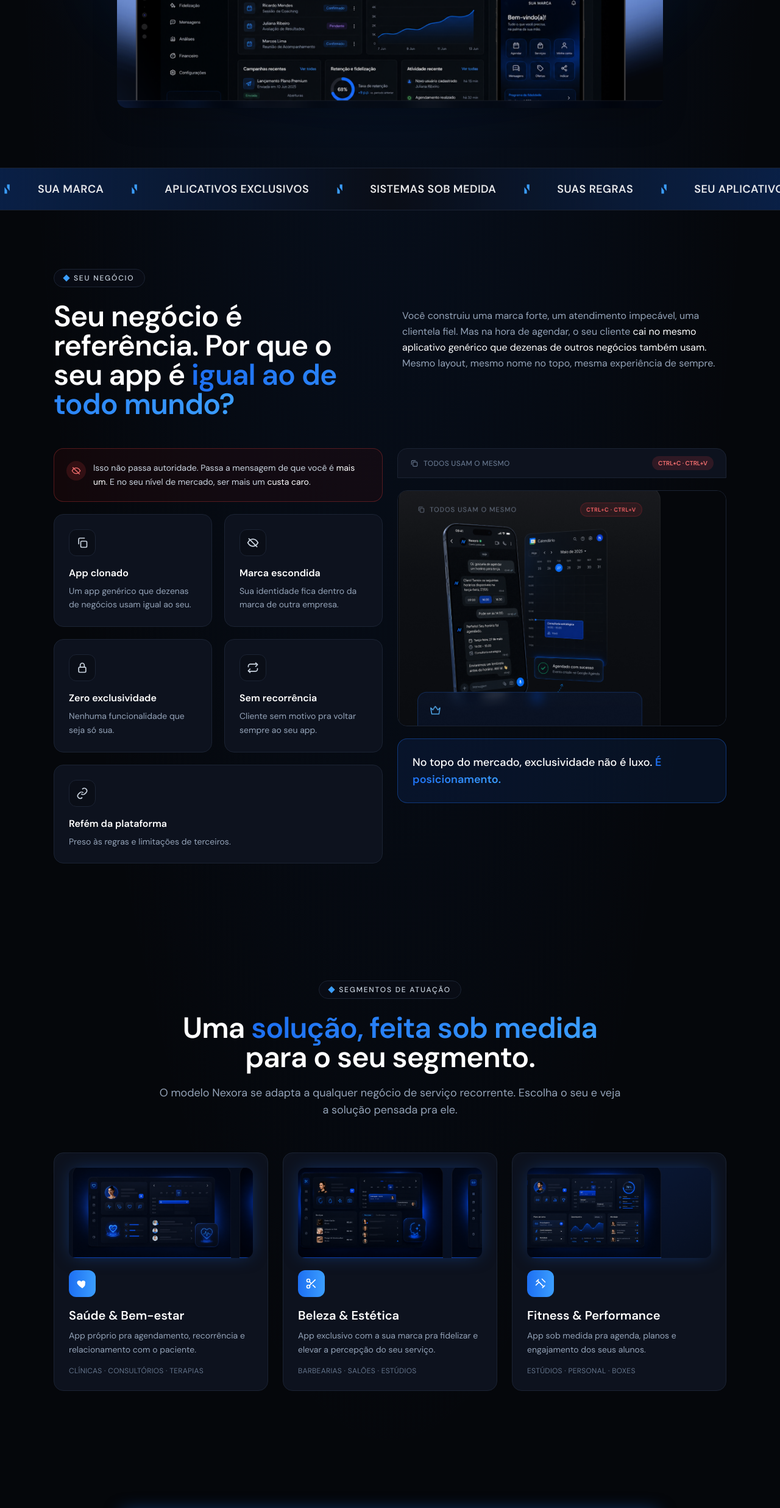
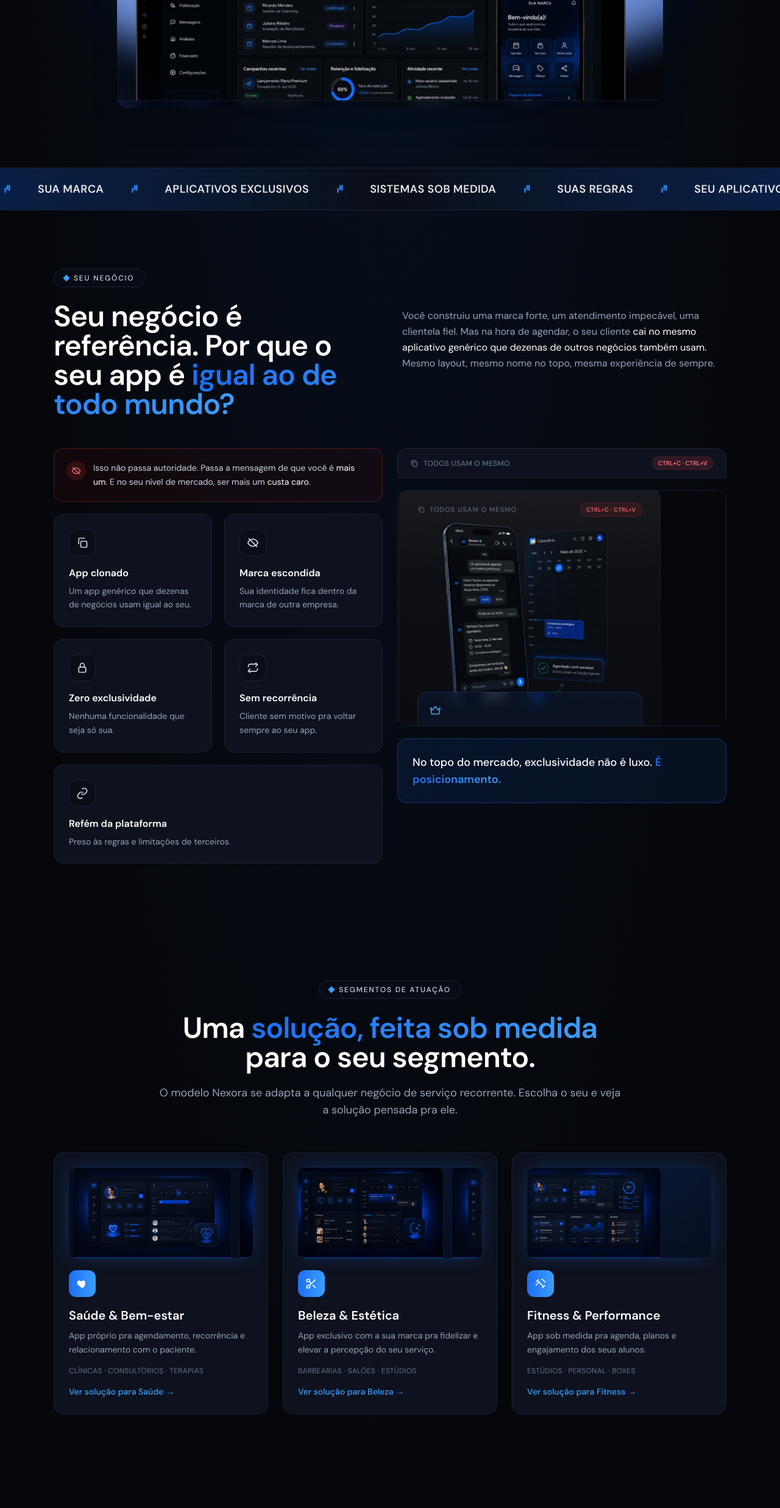
Before and after one commit to oileer/nexora-lp, a Next.js app: page / in a window 1280 px wide. Shown: the part 982-3455 px from the top of the page at 61% size. Built offline with nearby package versions, Linux system fonts and the light colour scheme.

Commit message:
Sync Marquee icon and Segments CTA links with Figma design
- Marquee now uses the actual Nexora LogoMark instead of a generic bolt icon
- SegmentCard gained the 'Ver solução para X →' CTA link present in Figma

```diff
--- a/components/sections.tsx
+++ b/components/sections.tsx
@@ -1,6 +1,7 @@
 import { ReactNode } from "react";
 import Image from "next/image";
 import { Badge, SectionHeading, PrimaryButton, DashboardMock } from "./ui";
+import { LogoMark } from "./Logo";
 
 /* ---------------- HERO ---------------- */
 export function Hero() {
@@ -44,9 +45,7 @@ export function Marquee() {
         {row.map((t, i) => (
           <span key={i} className="flex items-center gap-10 text-lg font-semibold uppercase tracking-wide text-white/90">
             {t}
-            <svg className="h-5 w-5 text-brand-400" viewBox="0 0 24 24" fill="currentColor" aria-hidden>
-              <path d="M7 21 L7 8 L12 15 L12 3 L17 3 L17 16 L12 9 L12 21 Z" />
-            </svg>
+            <LogoMark className="h-5 w-5" />
           </span>
         ))}
       </div>
@@ -159,7 +158,7 @@ export function Problem() {
 }
 
 /* ---------------- SEGMENTOS ---------------- */
-function SegmentCard({ icon, title, text, tags, image }: { icon: ReactNode; title: string; text: string; tags: string; image: string }) {
+function SegmentCard({ icon, title, text, tags, image, cta }: { icon: ReactNode; title: string; text: string; tags: string; image: string; cta: string }) {
   return (
     <div className="group rounded-2xl border border-ink-border bg-ink-card p-6 transition hover:border-brand-500/50">
       <div className="mb-5 overflow-hidden rounded-xl shadow-glow-sm">
@@ -171,6 +170,9 @@ function SegmentCard({ icon, title, text, tags, image }: { icon: ReactNode; titl
       <h3 className="text-xl font-semibold text-white">{title}</h3>
       <p className="mt-2 text-sm leading-relaxed text-slate-400">{text}</p>
       <p className="mt-4 text-xs uppercase tracking-wide text-slate-500">{tags}</p>
+      <a href="#contato" className="mt-4 inline-flex items-center gap-1 text-sm font-medium text-brand-400 transition hover:text-brand-300">
+        {cta} <span aria-hidden>→</span>
+      </a>
     </div>
   );
 }
@@ -191,6 +193,7 @@ export function Segments() {
             title="Saúde & Bem-estar"
             text="App próprio pra agendamento, recorrência e relacionamento com o paciente."
             tags="Clínicas · consultórios · terapias"
+            cta="Ver solução para Saúde"
             image="/figma-assets/segment-saude.png"
             icon={<svg className="h-5 w-5" viewBox="0 0 24 24" fill="currentColor"><path d="M12 21s-7-4.35-9.5-8.5C.9 9.5 2.5 6 6 6c2 0 3.2 1.2 4 2.3C10.8 7.2 12 6 14 6c3.5 0 5.1 3.5 3.5 6.5C19 16.65 12 21 12 21z" /></svg>}
           />
@@ -198,6 +201,7 @@ export function Segments() {
             title="Beleza & Estética"
             text="App exclusivo com a sua marca pra fidelizar e elevar a percepção do seu serviço."
             tags="Barbearias · salões · estúdios"
+            cta="Ver solução para Beleza"
             image="/figma-assets/segment-beleza.png"
             icon={<svg className="h-5 w-5" viewBox="0 0 24 24" fill="none" stroke="currentColor" strokeWidth="2"><circle cx="6" cy="6" r="3" /><circle cx="6" cy="18" r="3" /><path d="M20 4 8.12 15.88M14.47 14.48 20 20M8.12 8.12 12 12" /></svg>}
           />
@@ -205,6 +209,7 @@ export function Segments() {
             title="Fitness & Performance"
             text="App sob medida pra agenda, planos e engajamento dos seus alunos."
             tags="Estúdios · personal · boxes"
+            cta="Ver solução para Fitness"
             image="/figma-assets/segment-fitness.png"
             icon={<svg className="h-5 w-5" viewBox="0 0 24 24" fill="none" stroke="currentColor" strokeWidth="2"><path d="M6.5 6.5 17.5 17.5M4 8l4-4M20 16l-4 4M3 15l6-6M15 3l6 6" strokeLinecap="round" /></svg>}
           />
```
